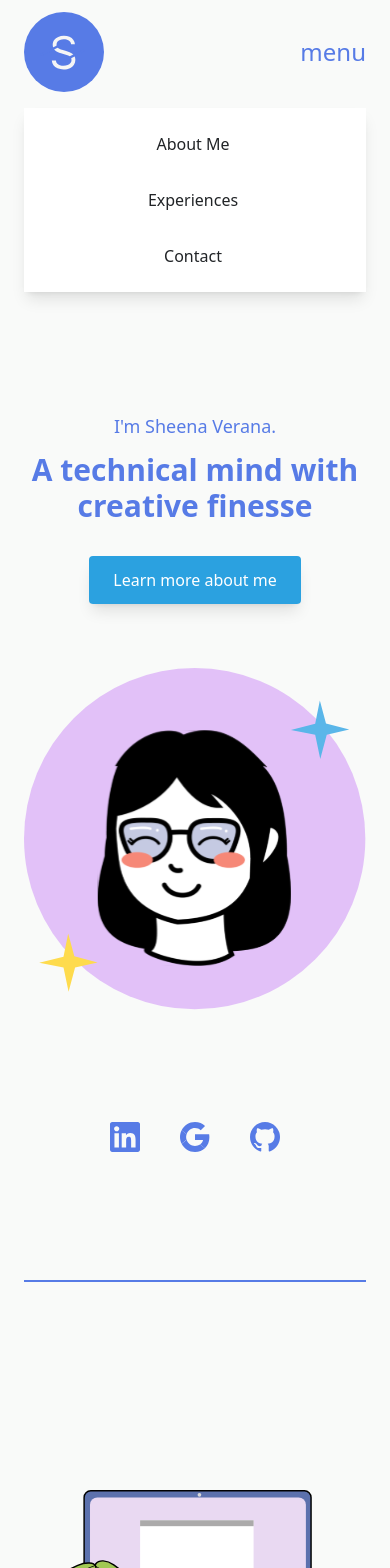
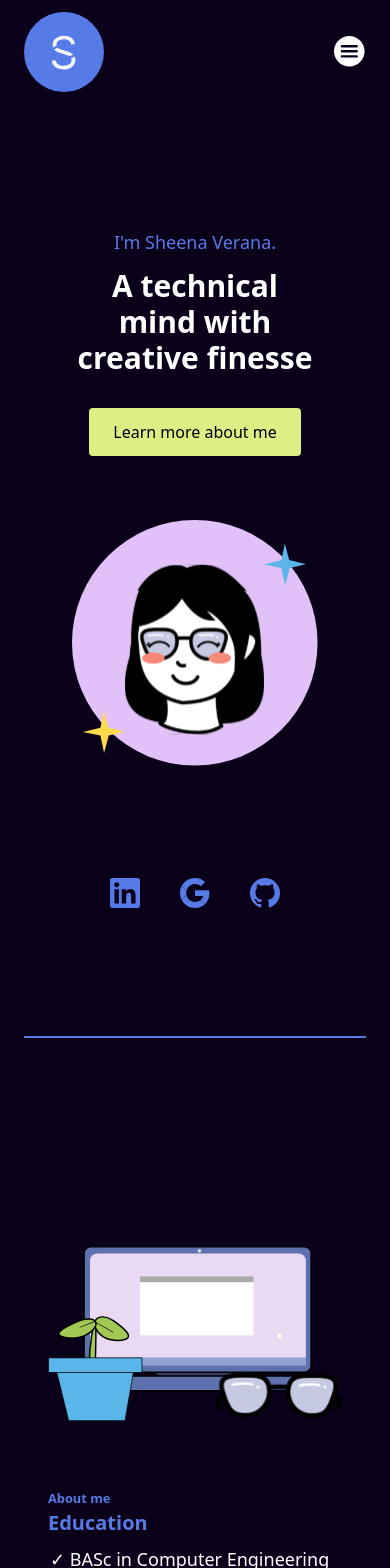
Before and after one commit to sheenamrv/website, a Next.js app: page / in a window 390 px wide. Shown: the part 20-1588 px from the top of the page. Built offline with nearby package versions, Linux system fonts and the light colour scheme.

Commit message:
Update nav bar, colours and spacing

```diff
--- a/app/components/AboutSection.jsx
+++ b/app/components/AboutSection.jsx
@@ -28,15 +28,15 @@ const AboutSection = () => {
             <h2 className="text-[#577BE6] mb-2 text-xl sm:text-2xl lg:text-3xl font-bold">
               Education
             </h2>
-            <p className="text-[#212427] text-lg sm:text-xl px-0.5 font-medium">
+            <p className="text-[#ffffff] text-lg sm:text-xl px-0.5 font-medium">
               &#10003; BASc in Computer Engineering
             </p>
-            <p className="text-[#212427] text-lg sm:text-xl px-0.5">
+            <p className="text-[#ffffff] text-lg sm:text-xl px-0.5">
               (Engineering Management & Entrepreneurship Option)
             </p>
           </div>
 
-          <div className="mb-16 flex justify-center">
+          <div className="mt-16 mb-16 flex justify-center">
             <Image
               src={`${basePath}/images/arrow.svg`}
               alt="arrow"
--- a/app/components/FooterSection.jsx
+++ b/app/components/FooterSection.jsx
@@ -7,9 +7,9 @@ const basePath = process.env.NEXT_PUBLIC_BASE_PATH || "";
 
 const FooterSection = () => {
   return (
-    <footer className="mt-40">
+    <footer className="mt-60">
       <div
-        className="bg-[#ffffff] rounded-[15px] drop-shadow-md grid grid-cols-1 lg:grid-cols-12 gap-8 px-6 sm:px-12 lg:px-16"
+        className="bg-[#0A001A] rounded-[15px] drop-shadow-md grid grid-cols-1 lg:grid-cols-12 gap-8 px-6 sm:px-12 lg:px-16"
         data-aos="zoom-out-up"
       >
         <div className="hidden lg:block lg:col-span-2"></div>
@@ -17,9 +17,9 @@ const FooterSection = () => {
           <Image
             src={`${basePath}/images/cartoon.svg`}
             alt="cartoon image of Sheena"
-            width={350}
+            width={450}
             height={450}
-            className="w-full max-w-[350px] mx-auto"
+            className="w-full max-w-[450px] h-auto"
           />
         </div>
 
@@ -35,7 +35,7 @@ const FooterSection = () => {
             <Time></Time>
             <br></br>
             <Link href="mailto: smrverana@gmail.com">
-              <p className="text-[#2ba1e0] font-semibold text-xl  ">
+              <p className="text-[#DDEE84] font-semibold text-xl transition-all hover:scale-110 ">
                 &quot;It&quot;s about <i>time</i> we connected!&quot;
               </p>
             </Link>
--- a/app/components/HeroSection.jsx
+++ b/app/components/HeroSection.jsx
@@ -6,8 +6,8 @@ const basePath = process.env.NEXT_PUBLIC_BASE_PATH || "";
 
 const HeroSection = () => {
   return (
-    <section className="mb-32 mt-14" data-aos="fade-up">
-      <div className="grid grid-cols-1 lg:grid-cols-12 gap-8">
+    <section className="mb-32 mt-14  " data-aos="fade-up">
+      <div className="grid grid-cols-1 lg:grid-cols-12 gap-8 mx-12">
         <div></div>
         <div></div>
 
@@ -15,11 +15,11 @@ const HeroSection = () => {
           <small className="text-[#577BE6] font-medium text-lg sm:text-xl lg:text-3xl mb-3">
             I'm Sheena Verana.
           </small>
-          <h1 className="text-[#577BE6] text-3xl sm:text-4xl lg:text-5xl font-extrabold mb-4">
+          <h1 className="text-[#ffffff] text-3xl sm:text-4xl lg:text-6xl font-extrabold mb-4">
             A technical mind with creative finesse
           </h1>
           <Link href={"#about"}>
-            <button className="px-6 py-3 bg-[#2ba1e0] text-[#ffffff] font-medium rounded shadow-lg hover:bg-[#577BE6] mt-4">
+            <button className="px-6 py-3 bg-[#DDEE84] text-[#000000] font-medium rounded shadow-lg hover:bg-[#577BE6] mt-4 transition-all hover:scale-110">
               Learn more about me
             </button>
           </Link>
@@ -29,9 +29,9 @@ const HeroSection = () => {
           <Image
             src={`${basePath}/images/cartoon.svg`}
             alt="cartoon image of Sheena"
-            width={300}
-            height={450}
-            className="w-full max-w-[350px] h-auto"
+            width={700}
+            height={700}
+            className="w-full max-w-[500px] h-auto"
           />
         </div>
       </div>
--- a/app/components/Navbar.jsx
+++ b/app/components/Navbar.jsx
@@ -1,30 +1,24 @@
 import Link from "next/link";
-import React from "react";
+import React, { useState } from "react";
 import Image from "next/image";
 import NavbarLink from "./NavbarLink";
 
 const basePath = process.env.NEXT_PUBLIC_BASE_PATH || "";
 
 const navbarLinks = [
-  {
-    title: "About Me",
-    path: "#about",
-  },
-  {
-    title: "Experiences",
-    path: "#experiences",
-  },
-  // {
-  //   title: "Projects",
-  //   path: "#projects",
-  // },
-  {
-    title: "Contact",
-    path: "mailto: smrverana@gmail.com",
-  },
+  { title: "About Me", path: "#about" },
+  { title: "Experiences", path: "#experiences" },
+  // { title: "Projects", path: "#projects" },
+  { title: "Contact", path: "mailto:smrverana@gmail.com" },
 ];
 
 const Navbar = () => {
+  const [isMobileMenuOpen, setIsMobileMenuOpen] = useState(false);
+
+  const toggleMobileMenu = () => {
+    setIsMobileMenuOpen((prev) => !prev);
+  };
+
   return (
     <nav>
       <div className="flex flex-wrap items-center justify-between mx-auto mb-4">
@@ -34,17 +28,31 @@ const Navbar = () => {
             alt="Sheena Verana website logo"
             width={80}
             height={80}
-            className="w-[80px] h-[80px] "
+            className="w-[80px] h-[80px] transition-all hover:scale-110 "
           />
         </Link>
         <button
           className="md:hidden flex items-center justify-center text-2xl text-[#577BE6]"
           id="hamburger-btn"
+          onClick={toggleMobileMenu}
         >
-          <span className="material-icons">menu</span>
+          <img
+            src={
+              isMobileMenuOpen
+                ? `${basePath}/images/xmark.svg`
+                : `${basePath}/images/menu.svg`
+            }
+            alt={isMobileMenuOpen ? "Close menu" : "Open menu"}
+            className="w-8 h-auto transition-all hover:scale-110"
+          />
+          {/* <span className="material-icons">
+            {isMobileMenuOpen
+              ? `${basePath}/images/xmark.svg`
+              : `${basePath}/images/menu.svg`}
+          </span> */}
         </button>
 
-        <div className="menu hidden md:block md:w-auto" id="navbar">
+        <div className="hidden md:block md:w-auto" id="navbar">
           <ul className="flex p-4 md:p-0 md:flex-row md:space-x-8 mt-4 md:mt-0">
             {navbarLinks.map((link, index) => (
               <li key={index}>
@@ -55,7 +63,11 @@ const Navbar = () => {
         </div>
       </div>
 
-      <div className="menu md:hidden bg-white shadow-lg p-4" id="mobile-navbar">
+      {isMobileMenuOpen && (
+        <div
+          className="menu md:hidden bg-white shadow-lg p-4 rounded-[15px]"
+          id="mobile-navbar"
+        >
           <ul className="flex flex-col items-center space-y-4">
             {navbarLinks.map((link, index) => (
               <li key={index}>
@@ -64,6 +76,7 @@ const Navbar = () => {
             ))}
           </ul>
         </div>
+      )}
     </nav>
   );
 };
--- a/app/components/NavbarLink.jsx
+++ b/app/components/NavbarLink.jsx
@@ -4,7 +4,7 @@ const NavbarLink = ({ href, title }) => {
   return (
     <Link
       href={href}
-      className="block py-2 pl-3 pr-4 text-[#212427] sm:text-xl rounded md:p-0 hover:text-[#577BE6]"
+      className="block py-2 pl-3 pr-4 lg:text-[#ffffff] md:text-[#ffffff] sm:text-xl rounded md:p-0 hover:text-[#577BE6] sm:text-[#000000] transition-all hover:scale-110"
     >
       {title}
     </Link>
--- a/app/components/QuoteSection.jsx
+++ b/app/components/QuoteSection.jsx
@@ -8,7 +8,7 @@ const QuoteSection = () => {
         <div></div>
 
         <div className="col-span-1 lg:col-span-8 text-center">
-          <h1 className="text-[#577BE6] text-3xl sm:text-4xl lg:text-5xl font-semibold mb-12 italic">
+          <h1 className="text-[#ffffff] text-3xl sm:text-4xl lg:text-5xl font-semibold mt-40 mb-52 italic">
             I build reliable applications with a blend of creativity and
             intuitive design. &#9889;
           </h1>
--- a/app/components/Time.jsx
+++ b/app/components/Time.jsx
@@ -21,7 +21,7 @@ const Time = () => {
   }, []);
 
   return (
-    <div className=" font-medium text-lg sm:text-xl lg:text-3xl mb-3 text-[#577BE6]">
+    <div className=" font-medium text-lg sm:text-xl lg:text-3xl mb-3 text-[#ffffff]">
       {time || "Loading Ottawa time..."}
     </div>
   );
--- a/app/page.js
+++ b/app/page.js
@@ -20,8 +20,8 @@ export default function Home() {
 
   return (
     // This is where you add the pages you create ffffff 0F1524
-    <body className="bg-[#f9faf9]">
-      <main className="flex min-h-screen flex-col bg-[#f9faf9] container mx-auto py-8 px-6 sm:px-12 lg:px-16 outline-none shadow-none">
+    <body className="!bg-[#0A001A] !outline-none !shadow-none">
+      <main className="flex min-h-screen flex-col bg-[#0A001A] mx-auto py-8 px-6 sm:px-12 lg:px-16 outline-none shadow-none">
         <Navbar></Navbar>
         <HeroSection></HeroSection>
         <div className="border-t-2 border-[#577BE6]"></div>
```
Also changed, not shown: public/images/menu.svg (added), public/images/xmark.svg (added). Lines whose indentation alone changed are shown as unchanged.
